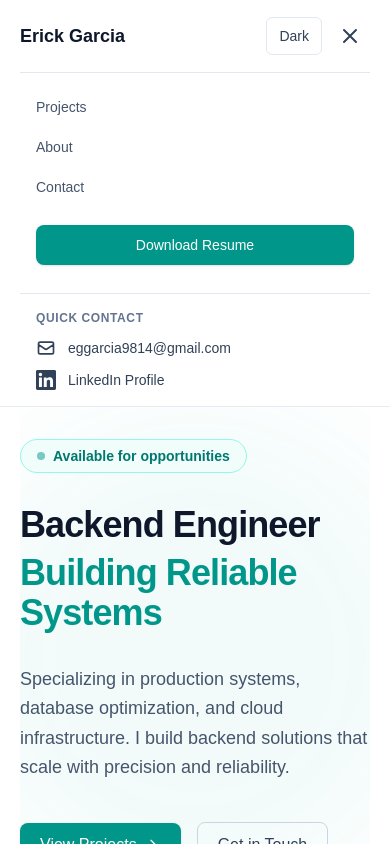
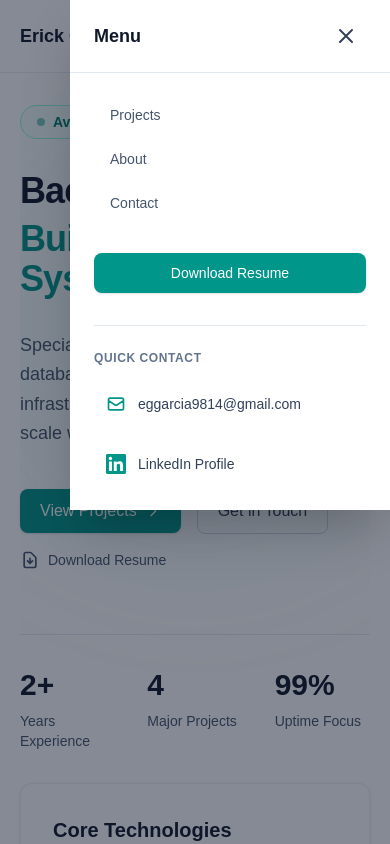
Before and after one commit to eggarcia98/portfolio, a Next.js app: page / in a window 390 px wide. Both pictures are taken after a click on the button "Toggle menu". Shown: the top 844 px of the page. Built offline with nearby package versions, Linux system fonts and the light colour scheme.

Commit message:
style: enhance Navbar component with mobile menu improvements; add resume download link and quick contact info for better accessibility

```diff
--- a/src/components/navbar.tsx
+++ b/src/components/navbar.tsx
@@ -24,7 +24,8 @@ export function Navbar() {
     const closeMobileMenu = () => setMobileMenuOpen(false);
 
     return (
-        <header className="sticky top-0 z-50 border-b border-slate-200/80 bg-white/80 backdrop-blur-md dark:border-slate-800/80 dark:bg-slate-950/80">
+        <>
+            <header className="sticky top-0 z-40 border-b border-slate-200/80 bg-white/80 backdrop-blur-md dark:border-slate-800/80 dark:bg-slate-950/80">
                 <div className="container-page">
                 <div className="flex items-center justify-between py-4">
                     <Link
@@ -56,8 +57,18 @@ export function Navbar() {
                         </div>
                     </nav>
 
-                    {/* Mobile Menu Button + Theme Toggle */}
+                    {/* Mobile Menu Button + Resume + Theme Toggle */}
                     <div className="flex items-center gap-2 lg:hidden">
+                        <a
+                            href="/Erick_Garcia_Resume.pdf"
+                            download
+                            className="flex items-center gap-1 rounded-md px-3 py-1 text-xs font-medium text-teal-600 transition-colors hover:bg-teal-50 dark:text-teal-400 dark:hover:bg-teal-950/30"
+                        >
+                            <svg className="h-4 w-4" fill="none" stroke="currentColor" viewBox="0 0 24 24">
+                                <path strokeLinecap="round" strokeLinejoin="round" strokeWidth={2} d="M4 16v1a3 3 0 003 3h10a3 3 0 003-3v-1m-4-4l-4 4m0 0l-4-4m4 4V4" />
+                            </svg>
+                            Resume
+                        </a>
                         <ThemeToggle />
                         <button
                             onClick={() => setMobileMenuOpen(!mobileMenuOpen)}
@@ -76,11 +87,41 @@ export function Navbar() {
                         </button>
                     </div>
                 </div>
+            </div>
+        </header>
 
-                {/* Mobile Menu */}
-                {mobileMenuOpen && (
-                    <div className="border-t border-slate-200 py-4 dark:border-slate-800 lg:hidden">
-                        <nav className="flex flex-col space-y-1">
+            {/* Mobile Menu Overlay & Panel - Rendered outside header to avoid stacking context */}
+            <>
+                {/* Backdrop */}
+                <div
+                    className={`fixed inset-0 bg-slate-900/50 transition-opacity duration-300 lg:hidden ${
+                        mobileMenuOpen ? 'opacity-100 z-[998]' : 'opacity-0 pointer-events-none -z-10'
+                    }`}
+                    onClick={closeMobileMenu}
+                />
+
+                {/* Sliding Panel from Right */}
+                <div className={`fixed right-0 top-0 z-[999] w-80 max-h-screen overflow-y-auto bg-white shadow-2xl transition-transform duration-300 ease-in-out dark:bg-slate-900 lg:hidden ${
+                    mobileMenuOpen ? 'translate-x-0' : 'translate-x-full'
+                }`}>
+                    <div className="flex flex-col">
+                            {/* Panel Header */}
+                            <div className="flex items-center justify-between border-b border-slate-200 bg-white px-6 py-4 dark:border-slate-800 dark:bg-slate-900">
+                                <span className="text-lg font-bold text-slate-900 dark:text-white">Menu</span>
+                                <button
+                                    onClick={closeMobileMenu}
+                                    className="rounded-md p-2 text-slate-700 transition-colors hover:bg-slate-100 hover:text-slate-900 dark:text-slate-200 dark:hover:bg-slate-800 dark:hover:text-white"
+                                    aria-label="Close menu"
+                                >
+                                    <svg className="h-6 w-6" fill="none" stroke="currentColor" viewBox="0 0 24 24">
+                                        <path strokeLinecap="round" strokeLinejoin="round" strokeWidth={2} d="M6 18L18 6M6 6l12 12" />
+                                    </svg>
+                                </button>
+                            </div>
+
+                            {/* Panel Content */}
+                            <div className="flex-1 bg-white px-6 py-6 dark:bg-slate-900">
+                                <nav className="flex flex-col space-y-2">
                                     <NavLink href="/projects" onClick={closeMobileMenu}>
                                         Projects
                                     </NavLink>
@@ -90,47 +131,49 @@ export function Navbar() {
                                     <NavLink href="/contact" onClick={closeMobileMenu}>
                                         Contact
                                     </NavLink>
+                                </nav>
 
-                            <div className="px-4 pt-4">
+                                <div className="mt-8">
                                     <a
                                         href="/Erick_Garcia_Resume.pdf"
                                         download
-                                    className="btn btn-primary block w-full text-center text-sm"
+                                        className="btn btn-primary block w-full text-center"
+                                        onClick={closeMobileMenu}
                                     >
                                         Download Resume
                                     </a>
                                 </div>
 
                                 {/* Contact info for recruiters */}
-                            <div className="mt-6 space-y-3 border-t border-slate-200 px-4 pt-4 dark:border-slate-800">
+                                <div className="mt-8 space-y-4 border-t border-slate-200 pt-6 dark:border-slate-800">
                                     <p className="text-xs font-semibold uppercase tracking-wider text-slate-500 dark:text-slate-400">
                                         Quick Contact
                                     </p>
                                     <a
                                         href="mailto:eggarcia9814@gmail.com"
-                                    className="flex items-center gap-3 text-sm text-slate-700 hover:text-teal-600 dark:text-slate-300 dark:hover:text-teal-400"
+                                        className="flex items-center gap-3 rounded-lg p-3 text-sm text-slate-700 transition-colors hover:bg-slate-100 dark:text-slate-300 dark:hover:bg-slate-900"
                                     >
-                                    <svg className="h-5 w-5" fill="none" stroke="currentColor" viewBox="0 0 24 24">
+                                        <svg className="h-5 w-5 flex-shrink-0 text-teal-600 dark:text-teal-400" fill="none" stroke="currentColor" viewBox="0 0 24 24">
                                             <path strokeLinecap="round" strokeLinejoin="round" strokeWidth={2} d="M3 8l7.89 5.26a2 2 0 002.22 0L21 8M5 19h14a2 2 0 002-2V7a2 2 0 00-2-2H5a2 2 0 00-2 2v10a2 2 0 002 2z" />
                                         </svg>
-                                    <span>eggarcia9814@gmail.com</span>
+                                        <span className="break-all text-left">eggarcia9814@gmail.com</span>
                                     </a>
                                     <a
                                         href="https://www.linkedin.com/in/eggarcia98"
                                         target="_blank"
                                         rel="noreferrer"
-                                    className="flex items-center gap-3 text-sm text-slate-700 hover:text-teal-600 dark:text-slate-300 dark:hover:text-teal-400"
+                                        className="flex items-center gap-3 rounded-lg p-3 text-sm text-slate-700 transition-colors hover:bg-slate-100 dark:text-slate-300 dark:hover:bg-slate-900"
                                     >
-                                    <svg className="h-5 w-5" fill="currentColor" viewBox="0 0 24 24">
+                                        <svg className="h-5 w-5 flex-shrink-0 text-teal-600 dark:text-teal-400" fill="currentColor" viewBox="0 0 24 24">
                                             <path d="M20.447 20.452h-3.554v-5.569c0-1.328-.027-3.037-1.852-3.037-1.853 0-2.136 1.445-2.136 2.939v5.667H9.351V9h3.414v1.561h.046c.477-.9 1.637-1.85 3.37-1.85 3.601 0 4.267 2.37 4.267 5.455v6.286zM5.337 7.433c-1.144 0-2.063-.926-2.063-2.065 0-1.138.92-2.063 2.063-2.063 1.14 0 2.064.925 2.064 2.063 0 1.139-.925 2.065-2.064 2.065zm1.782 13.019H3.555V9h3.564v11.452zM22.225 0H1.771C.792 0 0 .774 0 1.729v20.542C0 23.227.792 24 1.771 24h20.451C23.2 24 24 23.227 24 22.271V1.729C24 .774 23.2 0 22.222 0h.003z"/>
                                         </svg>
                                         <span>LinkedIn Profile</span>
                                     </a>
                                 </div>
-                        </nav>
                             </div>
-                )}
                         </div>
-        </header>
+                    </div>
+                </>
+        </>
     );
 }
```
Lines whose indentation alone changed are shown as unchanged.
